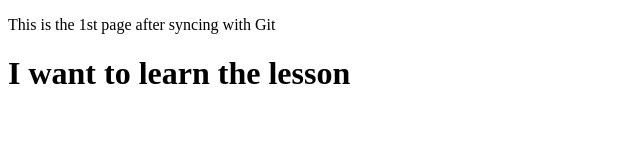
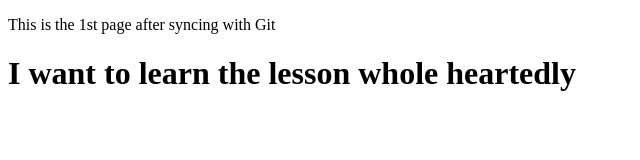
Before and after one commit to kartikey423/coursera-test, a plain HTML site: page site/index.html in a window 1280 px wide. Shown: the whole page, without its empty margins (0-640 px from the left). Drawn offline with Linux system fonts and the light colour scheme.

Commit message:
modified a bit

```diff
--- a/site/index.html
+++ b/site/index.html
@@ -5,6 +5,6 @@
 </head>
 <body>
 <p>This is the 1st page after syncing with Git</p>
-<h1>I want to learn the lesson<h1>
+<h1>I want to learn the lesson whole heartedly<h1>
 </body>
 </html>
```
